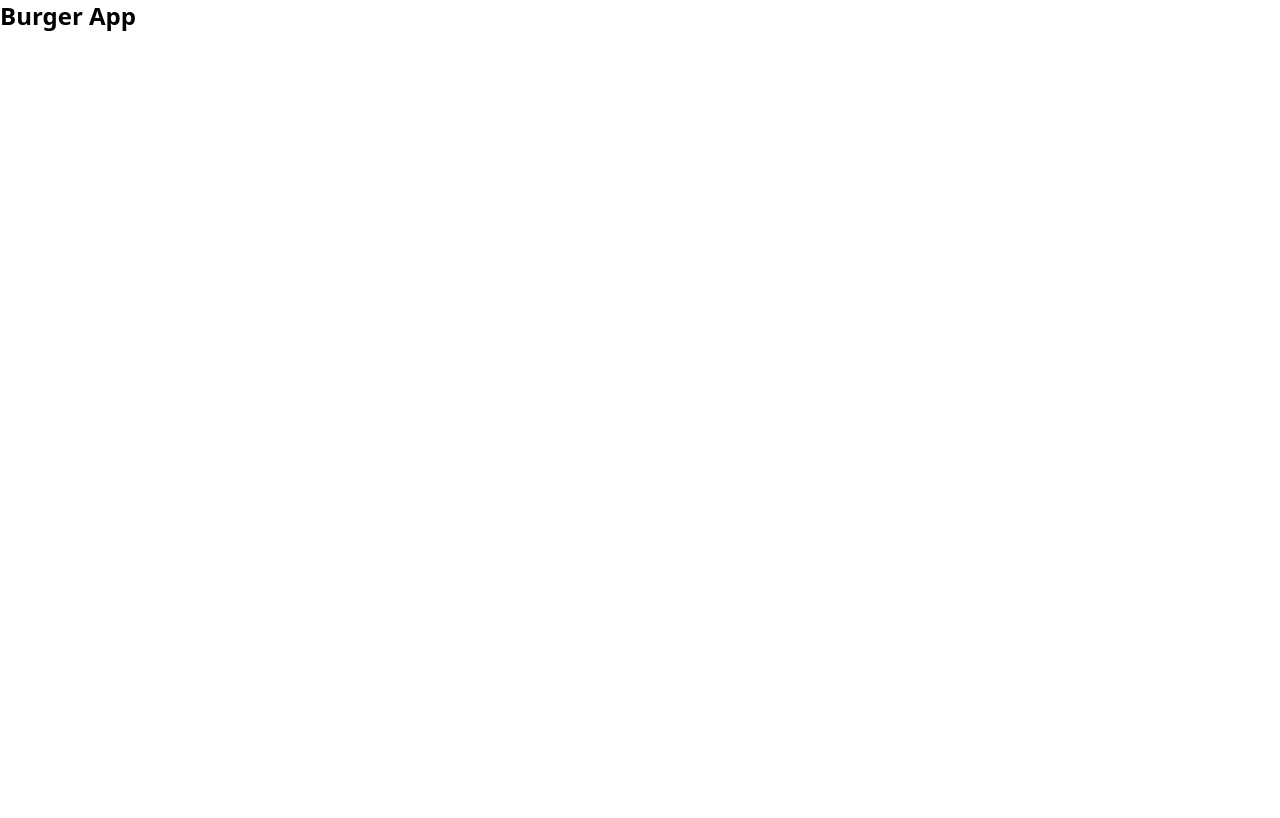
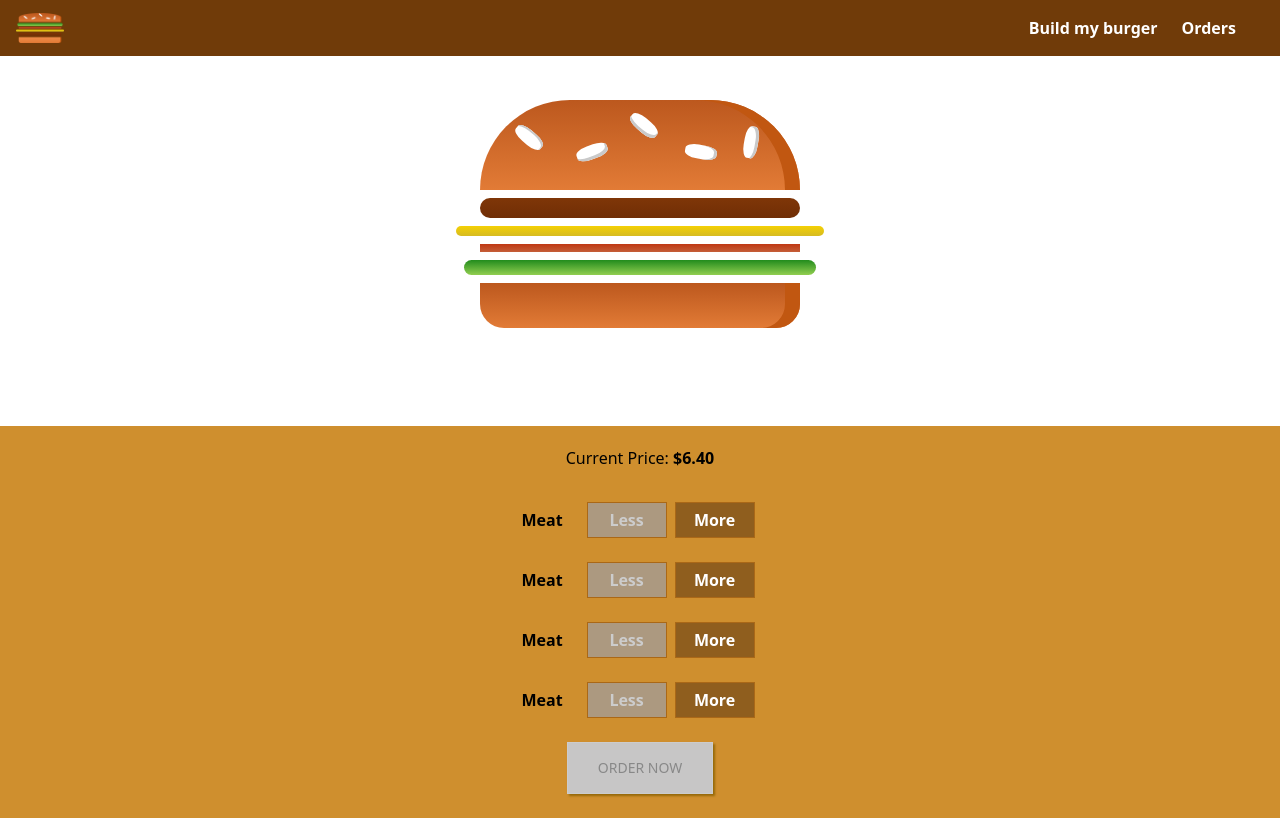
Before and after one commit to mobo07/burger-app, a React (Vite) app: page / in a window 1280 px wide. Built offline with nearby package versions, Linux system fonts and the light colour scheme.

Commit message:
created home page without functionality

```diff
--- a/package.json
+++ b/package.json
@@ -9,8 +9,10 @@
     "preview": "vite preview"
   },
   "dependencies": {
+    "framer-motion": "^7.3.5",
     "react": "^18.2.0",
-    "react-dom": "^18.2.0"
+    "react-dom": "^18.2.0",
+    "react-router-dom": "^6.4.0"
   },
   "devDependencies": {
     "@types/react": "^18.0.17",
--- a/src/App.tsx
+++ b/src/App.tsx
@@ -1,8 +1,16 @@
+import { BrowserRouter, Routes, Route } from "react-router-dom";
+import Home from "./pages/Home";
 
 function App() {
 
   return (
-    <h1 className="text-2xl font-bold">Burger App</h1>
+    <BrowserRouter>
+      <Routes>
+        <Route path="/">
+          <Route index element={<Home />} />
+        </Route>
+      </Routes>
+    </BrowserRouter>
   )
 }
 
--- /dev/null
+++ b/src/components/BuildControl.tsx
@@ -0,0 +1,24 @@
+import { motion } from "framer-motion";
+
+const BuildControl = () => {
+  return (
+    <div className="flex items-center text-white font-semibold my-3">
+      <p className="font-bold mr-5 text-black">Meat</p>
+      <motion.button
+        whileHover={{ scale: 1.1 }}
+        className="p-[5px] mx-1 w-[80px] bg-[#d39952] border border-[#AA6817] cursor-pointer outline-none disabled:bg-[#ac9980] disabled:text-[#ccc] disabled:cursor-not-allowed disabled:hover:cursor-not-allowed"
+        disabled
+      >
+        Less
+      </motion.button>
+      <motion.button
+        whileHover={{ scale: 1.1 }}
+        className="p-[5px] mx-1 w-[80px] bg-[#8f5e1e] border border-[#AA6817] cursor-pointer outline-none"
+      >
+        More
+      </motion.button>
+    </div>
+  );
+};
+
+export default BuildControl;
--- /dev/null
+++ b/src/components/BuildControls.tsx
@@ -0,0 +1,27 @@
+import BuildControl from "./BuildControl";
+
+const BuildControls = () => {
+  return (
+    <div className="w-full bg-[#CF8F2E] text-center py-3">
+      <p className="mb-5 mt-2">
+        Current Price: <span className="font-bold">$6.40</span>
+      </p>
+      {/* Build Controls */}
+      <div className="w-full flex flex-col items-center">
+        <BuildControl />
+        <BuildControl />
+        <BuildControl />
+        <BuildControl />
+      </div>
+      {/* Order btn  */}
+      <button
+        className="my-3 bg-[#dad735] outline-none cursor-pointer border border-[#966909] text-[#966909] text-sm py-[15px] px-[30px] shadow-[2px_2px_2px_#966909] hover:bg-[#a0db41] disabled:bg-[#c7c6c6] disabled:cursor-not-allowed disabled:border-[#ccc] disabled:text-[#888888]"
+        disabled
+      >
+        ORDER NOW
+      </button>
+    </div>
+  );
+};
+
+export default BuildControls;
--- /dev/null
+++ b/src/components/Ingredient.tsx
@@ -0,0 +1,28 @@
+interface Props {
+  type: "meat" | "cheese" | "bacon" | "salad";
+}
+
+const Ingredient = ({ type }: Props) => {
+  switch (type) {
+    case "meat":
+      return (
+        <div className="my-1 w-[100%] max-w-xs h-[20px] rounded-2xl bg-gradient-to-b from-[#7f3608] to-[#702e05] md:max-w-sm"></div>
+      );
+    case "cheese":
+      return (
+        <div className="my-1 w-[115%] max-w-[22rem] h-[10px] rounded-[20px] bg-gradient-to-b from-[#f4d004] to-[#d6bb22] md:max-w-[26rem]"></div>
+      );
+    case "bacon":
+      return (
+        <div className="my-1 w-[100%] max-w-xs h-[8px] bg-gradient-to-b from-[#bf3813] to-[#c45e38] md:max-w-sm"></div>
+      );
+    case "salad":
+      return (
+        <div className="my-1 w-[110%] max-w-[21rem] h-[15px] bg-gradient-to-b from-[#228c1d] to-[#91ce50] rounded-[20px] md:max-w-[25rem]"></div>
+      );
+    default:
+      return <p>How would you like your burger?</p>;
+  }
+};
+
+export default Ingredient;
--- /dev/null
+++ b/src/components/Navbar.tsx
@@ -0,0 +1,91 @@
+import navLogo from "../assets/images/burger-logo.png";
+import Backdrop from "./ui/Backdrop";
+import { NavLink } from "react-router-dom";
+import { useState } from "react";
+import { motion } from "framer-motion";
+
+const Navbar = () => {
+  const [show, setShow] = useState<boolean>(false);
+
+  const handleBackdrop = () => {
+    setShow(false);
+  };
+
+  return (
+    <>
+      {/* Backdrop */}
+      {show && <Backdrop toggle={handleBackdrop} />}
+      <nav className="w-full h-14 p-4 flex items-center justify-between bg-[#703B09] relative">
+        {/* Hamburger Icon */}
+        <div
+          onClick={() => setShow(true)}
+          className="flex flex-col items-center justify-between w-max h-full cursor-pointer md:hidden"
+        >
+          <span className="bg-white w-8 h-[2px]"></span>
+          <span className="bg-white w-8 h-[2px]"></span>
+          <span className="bg-white w-8 h-[2px]"></span>
+        </div>
+        {/* Nav Logo */}
+        <div className="w-12">
+          <img
+            className="w-full h-full object-cover"
+            src={navLogo}
+            alt="logo"
+          />
+        </div>
+        {/* Nav Links */}
+        <motion.ul
+          animate={{
+            left: show ? "0" : "-100%",
+          }}
+          className={`${
+            show ? "left-0 z-10" : "-left-full z-0"
+          } fixed top-0 h-screen bg-white w-64 py-8 px-4 md:static md:flex md:items-center md:bg-inherit md:py-0 md:w-max md:h-full`}
+        >
+          {/* Burger Img Again😪 */}
+          <img
+            className="w-14 object-cover my-5 md:hidden"
+            src={navLogo}
+            alt="logo"
+          />
+          <NavLink
+            to="/"
+            style={({ isActive }) => ({
+              color: isActive ? "blue" : "black",
+            })}
+            className="md:mx-3"
+          >
+            <motion.li
+              className="my-5 font-semibold md:m-0 md:text-white"
+              whileHover={{
+                scale: 1.15,
+                color: "#e98a0dd3",
+              }}
+            >
+              Build my burger
+            </motion.li>
+          </NavLink>
+          <NavLink
+            to="/orders"
+            style={({ isActive }) => ({
+              color: isActive ? "blue" : "black",
+            })}
+            className="md:mx-3"
+          >
+            <motion.li
+              className="my-5 font-semibold md:m-0 md:text-white"
+              whileHover={{
+                scale: 1.15,
+                color: "#e98a0dd3",
+              }}
+            >
+              Orders
+            </motion.li>
+          </NavLink>
+        </motion.ul>
+      </nav>
+    </>
+  );
+};
+
+export default Navbar;
--- /dev/null
+++ b/src/components/burger/Burger.tsx
@@ -0,0 +1,30 @@
+import "./burger.css";
+import Ingredient from "../Ingredient";
+
+const Burger = () => {
+  return (
+    // Wrapper Div
+    <div className="w-full h-[300px] mt-5 overflow-y-auto md:h-[350px]">
+      <div className=" flex flex-col items-center mt-5 w-[65%] max-w-xs mx-auto">
+        {/* Top bun */}
+        <div className="relative w-full max-w-xs h-16 my-1 bg-gradient-to-b from-[#bc581e] to-[#e27b36] rounded-t-full shadow-[inset_-15px_0_#c15711] md:max-w-sm md:min-h-[90px]">
+          {/* Seeds */}
+          <div className="seeds1"></div>
+          <div className="seeds2"></div>
+        </div>
+        <Ingredient type="meat" />
+        <Ingredient type="cheese" />
+        <Ingredient type="bacon" />
+        <Ingredient type="salad" />
+        {/* How would you like your burger? */}
+        {/* Bottom bun */}
+        <div
+          className="relative w-full max-w-xs h-11 my-1 bg-gradient-to-b from-[#bc581e] to-[#e27b36]
+      rounded-b-3xl shadow-[inset_-15px_0_#c15711] md:max-w-sm md:min-h-[45px]"
+        ></div>
+      </div>
+    </div>
+  );
+};
+
+export default Burger;
--- /dev/null
+++ b/src/components/burger/burger.css
@@ -0,0 +1,62 @@
+.seeds1 {
+    width: 10%;
+    height: 15%;
+    position: absolute;
+    background-color: white;
+    left: 30%;
+    top: 50%;
+    border-radius: 40%;
+    transform: rotate(-20deg);
+    box-shadow: inset -2px -3px #c9c9c9;
+}
+
+.seeds1:after {
+    content: "";
+    width: 100%;
+    height: 100%;
+    position: absolute;
+    background-color: white;
+    left: -170%;
+    top: -260%;
+    border-radius: 40%;
+    transform: rotate(60deg);
+    box-shadow: inset -1px 2px #c9c9c9;
+  }
+
+.seeds1:before {
+    content: "";
+    width: 100%;
+    height: 100%;
+    position: absolute;
+    background-color: white;
+    left: 180%;
+    top: -50%;
+    border-radius: 40%;
+    transform: rotate(60deg);
+    box-shadow: inset -1px -3px #c9c9c9;
+  }
+
+  .seeds2 {
+    width: 10%;
+    height: 15%;
+    position: absolute;
+    background-color: white;
+    left: 64%;
+    top: 50%;
+    border-radius: 40%;
+    transform: rotate(10deg);
+    box-shadow: inset -3px 0 #c9c9c9;
+  }
+
+  .seeds2:before {
+    content: "";
+    width: 100%;
+    height: 100%;
+    position: absolute;
+    background-color: white;
+    left: 150%;
+    top: -130%;
+    border-radius: 40%;
+    transform: rotate(90deg);
+    box-shadow: inset 1px 3px #c9c9c9;
+  }
--- /dev/null
+++ b/src/components/ui/Backdrop.tsx
@@ -0,0 +1,14 @@
+interface Props {
+  toggle: () => void;
+}
+
+const Backdrop: React.FC<Props> = ({ toggle }) => {
+  return (
+    <div
+      onClick={toggle}
+      className="fixed left-0 top-0 z-[5] w-full h-screen bg-[#00000080] md:hidden"
+    ></div>
+  );
+};
+
+export default Backdrop;
--- /dev/null
+++ b/src/pages/Home.tsx
@@ -0,0 +1,15 @@
+import BuildControls from "../components/BuildControls";
+import Burger from "../components/burger/Burger";
+import Navbar from "../components/Navbar";
+
+export default function Home() {
+  return (
+    <div className="">
+      <Navbar />
+      <div className="">
+        <Burger />
+        <BuildControls />
+      </div>
+    </div>
+  );
+}
```
Also changed, not shown: src/assets/images/burger-logo.png (added), 1 other file (tests, documents, lock files or other folders).
